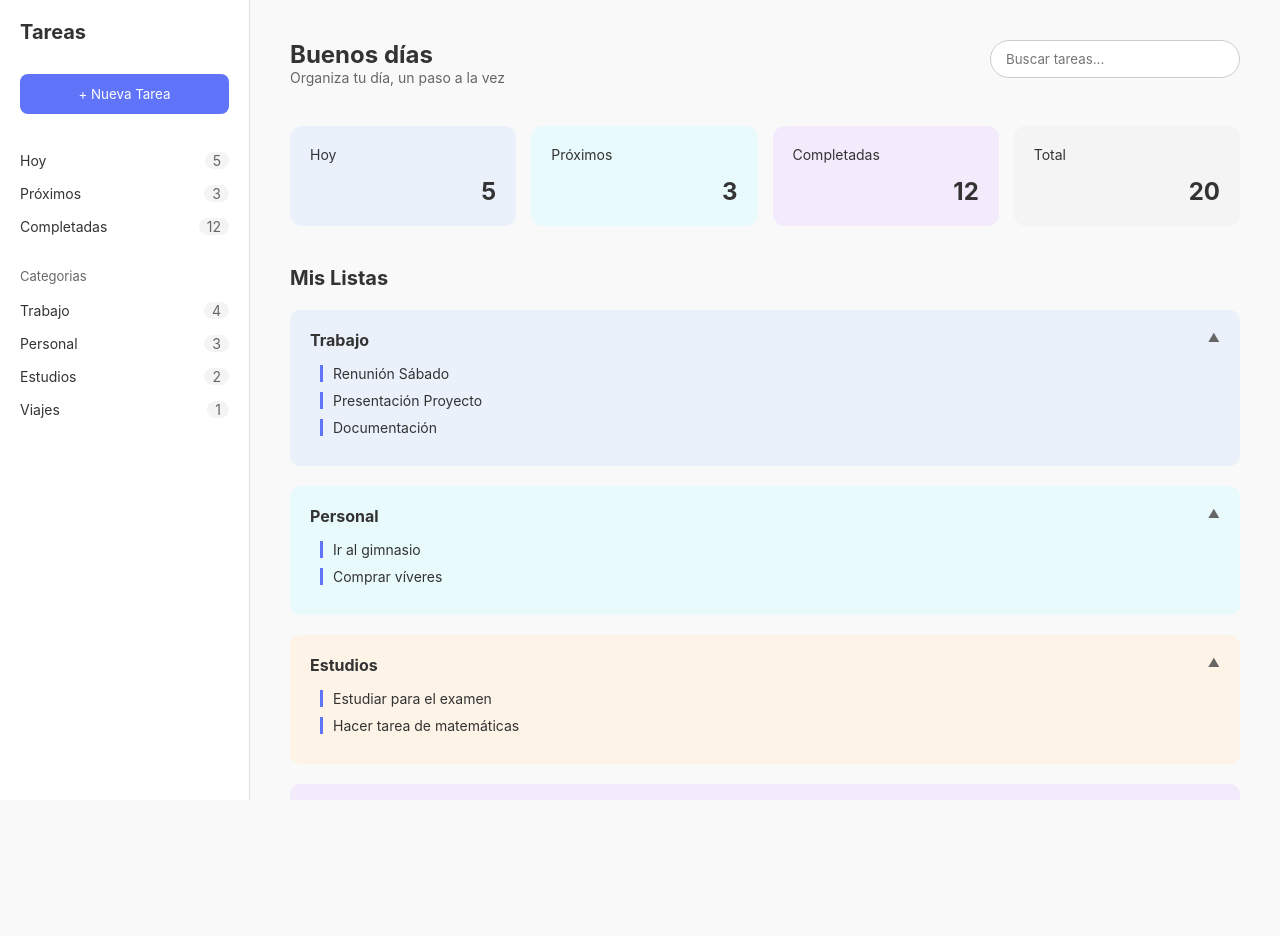
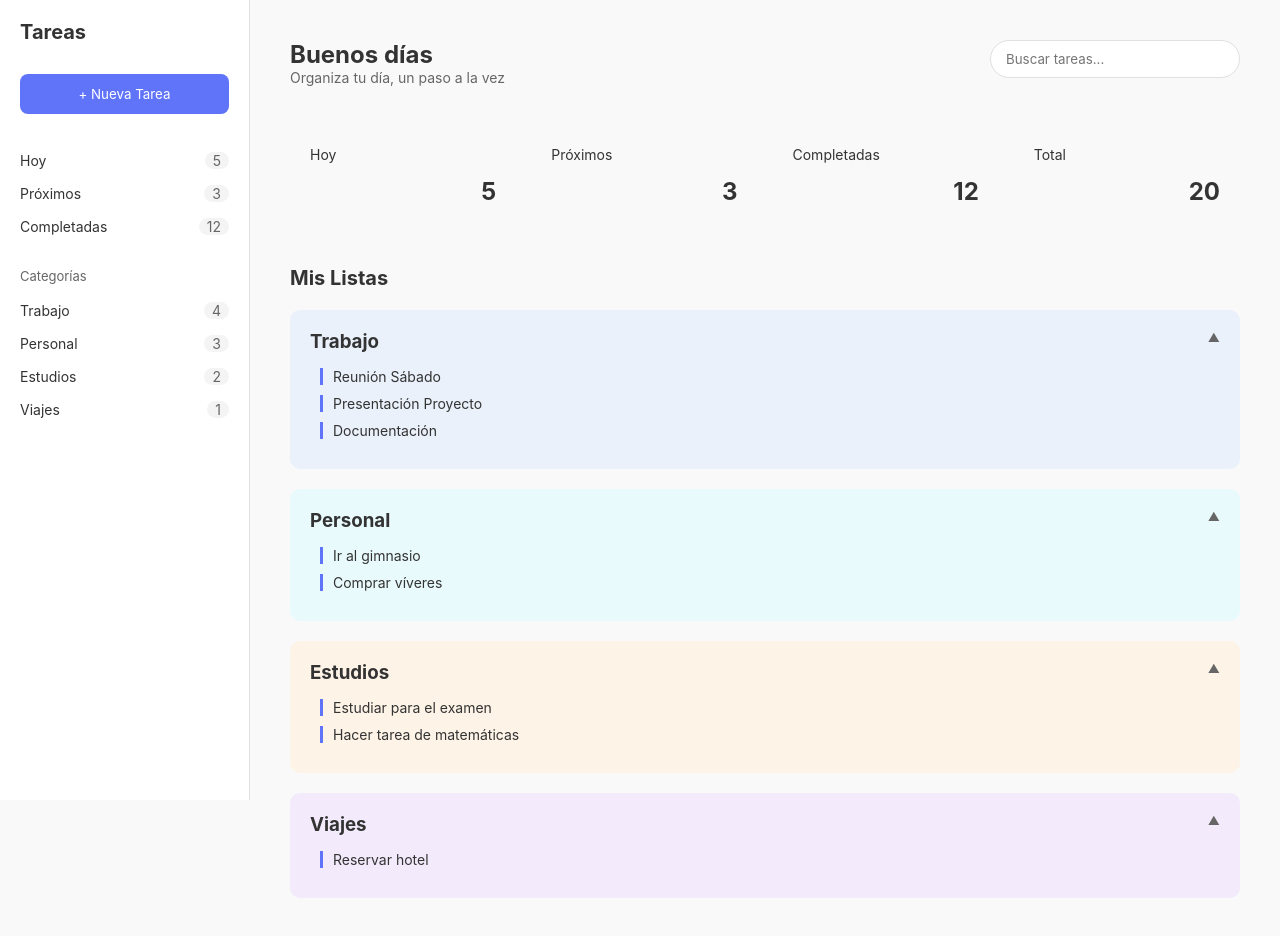
Before and after one commit to mijail-andres-ayala-baez/WEB-Inicial-HTML-CSS-JS_practicas, a website with bundled scripts: page index.html in a window 1280 px wide. Before the commit the page ends 800 px from the top, so only its background shows below. Built offline with nearby package versions, Linux system fonts and the light colour scheme.

Commit message:
refactor: aplicar manual de buenas practicas a HTML, CSS y TS

```diff
--- a/index.html
+++ b/index.html
@@ -1,124 +1,131 @@
 <!DOCTYPE html>
-<html lang="en">
+<html lang="es">
     <head>
         <title>Lista De Tareas</title>
         <link rel="stylesheet" href="styles.css">
     </head>
     <body>
         <div class="contenedor-app">
-            <!--Barra lateral izquierda-->
-            <div class="barra-lateral">
+            <!-- Barra lateral izquierda (Uso de aside semántico) -->
+            <aside class="barra-lateral">
                 <div class="logo">
                     <h2>Tareas</h2>
                 </div>
                 <button class="boton-nuevo" id="botonNuevaTarea">+ Nueva Tarea</button>
 
+                <nav>
                     <ul class="lista-menu">
                         <li>Hoy <span class="contador" id="contadorHoy">5</span></li>
                         <li>Próximos <span class="contador">3</span></li>
                         <li>Completadas <span class="contador">12</span></li>
                     </ul>
 
-                <p class="titulo-seccion">Categorias</p>
+                    <p class="titulo-seccion">Categorías</p>
                     <ul class="lista-menu">
                         <li>Trabajo <span class="contador">4</span></li>
                         <li>Personal <span class="contador">3</span></li>
                         <li>Estudios <span class="contador">2</span></li>
                         <li>Viajes <span class="contador">1</span></li>
                     </ul>
-            </div>
-            <!--Contenido Central-->
-            <div class="contenido-principal">
-                <div class="cabecera">
+                </nav>
+            </aside>
+
+            <!-- Contenido Central (Uso de main semántico) -->
+            <main class="contenido-principal">
+                <!-- Cabecera semántica -->
+                <header class="cabecera">
                     <div class="saludo">
                         <h1>Buenos días</h1>
                         <p>Organiza tu día, un paso a la vez</p>
                     </div>
                     <div class="buscador">
+                        <!-- Label añadido para accesibilidad -->
+                        <label for="buscador" class="oculto">Buscar tareas</label>
                         <input type="text" id="buscador" placeholder="Buscar tareas...">
                     </div>
-                </div>
+                </header>
 
+                <!-- Tarjetas de colores superior -->
+                <section class="tarjeta-resumen">
+                    <article class="tarjeta tarjeta-azul">
+                        <p>Hoy</p>
+                        <h2 id="totalHoy">5</h2>
+                    </article>
+                    <article class="tarjeta tarjeta-verde">
+                        <p>Próximos</p>
+                        <h2>3</h2>
+                    </article>
+                    <article class="tarjeta tarjeta-lila">
+                        <p>Completadas</p>
+                        <h2>12</h2>
+                    </article>
+                    <article class="tarjeta tarjeta-gris">
+                        <p>Total</p>
+                        <h2 id="totalTareas">20</h2>
+                    </article>
+                </section>
 
-                <!--Tarjetas de colores superior-->
-                <div class="tarjeta-resumen">
-                    <div class="tarjeta tarjeta-azul">
-                        <p>Hoy</p>
-                        <h3 id="totalHoy">5</h3>
-                    </div>
-                    <div class="tarjeta tarjeta-verde">
-                        <p>Próximos</p>
-                        <h3>3</h3>
-                    </div>
-                    <div class="tarjeta tarjeta-lila">
-                        <p>Completadas</p>
-                        <h3>12</h3>
-                    </div>
-                    <div class="tarjeta tarjeta-gris">
-                        <p>Total</p>
-                        <h3 id="totalTareas">20</h3>
-                    </div>
-                </div>
-
-            <!--Listas de tareas-->
-                <div class="seccion-listas">
+                <!-- Listas de tareas -->
+                <section class="seccion-listas">
                     <h2>Mis Listas</h2>
 
-                        <!--Lista de trabajo-->
-                        <div class="categoria-caja caja-trabajo">
-                            <div class="cabecera-caja">
-                                <h4>Trabajo</h4>
+                    <!-- Lista de trabajo (Uso de h3 para no saltar niveles) -->
+                    <article class="categoria-caja caja-trabajo">
+                        <header class="cabecera-caja">
+                            <h3>Trabajo</h3>
                             <span class="flecha">▲</span>
-                            </div>
+                        </header>
                         <div class="contenido-tareas">
                             <ul id="listaTrabajo">
-                                    <li>Renunión Sábado</li>
+                                <li>Reunión Sábado</li>
                                 <li>Presentación Proyecto</li>
                                 <li>Documentación</li>
                             </ul>
                         </div>
-                        </div>
+                    </article>
 
-                        <!--Lista Personal-->
-                        <div class="categoria-caja caja-personal">
-                            <div class="cabecera-caja">
-                                <h4>Personal</h4>
+                    <!-- Lista Personal -->
+                    <article class="categoria-caja caja-personal">
+                        <header class="cabecera-caja">
+                            <h3>Personal</h3>
                             <span class="flecha">▲</span>
-                            </div>
+                        </header>
                         <div class="contenido-tareas">
                             <ul>
                                 <li>Ir al gimnasio</li>
                                 <li>Comprar víveres</li>
                             </ul>
                         </div>
-                        </div>
+                    </article>
 
-                        <div class="categoria-caja caja-estudios">
-                            <div class="cabecera-caja">
-                                <h4>Estudios</h4>
+                    <!-- Lista Estudios -->
+                    <article class="categoria-caja caja-estudios">
+                        <header class="cabecera-caja">
+                            <h3>Estudios</h3>
                             <span class="flecha">▲</span>
-                            </div>
+                        </header>
                         <div class="contenido-tareas">
                             <ul>
                                 <li>Estudiar para el examen</li>
                                 <li>Hacer tarea de matemáticas</li>
                             </ul>
                         </div>
-                        </div>
+                    </article>
 
-                        <div class="categoria-caja caja-viajes">
-                            <div class="cabecera-caja">
-                                <h4>Viajes</h4>
+                    <!-- Lista Viajes -->
+                    <article class="categoria-caja caja-viajes">
+                        <header class="cabecera-caja">
+                            <h3>Viajes</h3>
                             <span class="flecha">▲</span>
-                            </div>
+                        </header>
                         <div class="contenido-tareas">
                             <ul>
                                 <li>Reservar hotel</li>
                             </ul>
                         </div>
-                        </div>
-                </div>
-            </div>
+                    </article>
+                </section>
+            </main>
         </div>
 
         <script src="./dist/app.js" type="module"></script>
--- a/styles.css
+++ b/styles.css
@@ -1,179 +1,243 @@
 :root {
-    --color-fondo: #f9f9f9;
-    --blanco: #ffffff;
-    --texto-oscuro: #333333;
-    --texto-gris: #666666;
-    --azul-pastel: #eaf1fb;
-    --verde-pastel: #e9fafc;
-    --lila-pastel: #f3ebfc;
-    --gris-claro: #f4f4f4;
-    --boton-azul: #6074f9;
-    --naranja-pastel: #fdf3e7;
+  /* Global Colors */
+  --bg-main: #f9f9f9;
+  --color-white: #ffffff;
+  --text-dark: #333333;
+  --text-muted: #666666;
+  --border-light: #e0e0e0;
+
+  /* Category Colors */
+  --bg-work: #eaf1fb;
+  --bg-personal: #e9fafc;
+  --bg-travel: #f3ebfc;
+  --bg-studies: #fdf3e7;
+  --bg-total: #f4f4f4;
+
+  /* Action Colors */
+  --btn-primary: #6074f9;
+  --btn-primary-hover: #4d62e0;
 }
 
+/* Fix: The universal selector was typed as '-' instead of '*' */
 * {
   margin: 0;
   padding: 0;
   box-sizing: border-box;
-    font-family:'Inter', sans-serif;
+  font-family: 'Inter', sans-serif;
 }
 
 body {
-    background-color: var(--color-fondo);
-    color: var(--texto-oscuro);
+  background-color: var(--bg-main);
+  color: var(--text-dark);
 }
 
 .contenedor-app {
   display: flex;
-    height: 100vh;
+  flex-direction: column; /* Mobile-first layout */
+  min-height: 100vh;
   width: 100%;
 }
 
-/* ---------- Barra lateral ---------- */
+/* Desktop layout adjustment */
+@media (min-width: 768px) {
+  .contenedor-app {
+    flex-direction: row;
+  }
+}
+
+/* ---------- Sidebar ---------- */
 .barra-lateral {
-    width: 250px;
-    background-color: var(--blanco);
-    padding: 20px;
-    border-right: 1px solid #e0e0e0;
+  width: 100%;
+  background-color: var(--color-white);
+  padding: 1.25rem; /* 20px */
+  border-bottom: 1px solid var(--border-light);
+}
+
+@media (min-width: 768px) {
+  .barra-lateral {
+    width: 15.625rem; /* 250px */
+    border-bottom: none;
+    border-right: 1px solid var(--border-light);
+    height: 100vh;
     overflow-y: auto;
   }
+}
+
 .logo h2 {
-    margin-bottom: 30px;
-    font-size: 20px;
+  margin-bottom: 1.875rem; /* 30px */
+  font-size: 1.25rem; /* 20px */
 }
+
 .boton-nuevo {
-    background-color: var(--boton-azul);
-    color: white;
+  background-color: var(--btn-primary);
+  color: var(--color-white);
   border: none;
-    border-radius: 8px;
-    padding: 12px;
+  border-radius: 0.5rem; /* 8px */
+  padding: 0.75rem; /* 12px */
   width: 100%;
-    margin-bottom: 30px;
+  margin-bottom: 1.875rem; /* 30px */
   cursor: pointer;
 }
 
 .boton-nuevo:hover {
-    background-color: #4d62e0;
+  background-color: var(--btn-primary-hover);
 }
+
 .titulo-seccion {
-    color: var(--texto-gris);
-    font-size: 13px;
-    margin-top:25px;
-    margin-bottom: 10px;
+  color: var(--text-muted);
+  font-size: 0.8125rem; /* 13px */
+  margin-top: 1.5625rem; /* 25px */
+  margin-bottom: 0.625rem; /* 10px */
 }
+
 .lista-menu {
   list-style: none;
 }
+
 .lista-menu li {
-    padding: 8px 0;
-    font-size: 14px;
+  padding: 0.5rem 0; /* 8px */
+  font-size: 0.875rem; /* 14px */
   display: flex;
   justify-content: space-between;
 }
+
 .contador {
-    color: var(--texto-gris);
-    background-color: var(--gris-claro);
-    border-radius: 10px;
-    padding: 0 8px;
+  color: var(--text-muted);
+  background-color: var(--bg-total);
+  border-radius: 0.625rem; /* 10px */
+  padding: 0 0.5rem; /* 8px */
 }
 
-/* ---------- Contenido principal ---------- */
+/* ---------- Main Content ---------- */
 .contenido-principal {
   flex: 1;
-    padding: 40px;
+  padding: 1.25rem; /* 20px for mobile */
   overflow-y: auto;
 }
+
+@media (min-width: 768px) {
+  .contenido-principal {
+    padding: 2.5rem; /* 40px */
+  }
+}
+
 .cabecera {
   display: flex;
-    justify-content: space-between;
-    margin-bottom: 40px;
-}
-.saludo h1 {
-    font-size: 24px;
-}
-.saludo p {
-    color: var(--texto-gris);
-    font-size: 14px;
-}
-.buscador input {
-    padding: 10px 15px;
-    border-radius: 20px;
-    border: 1px solid #ccc;
-    width: 250px;
+  flex-direction: column;
+  gap: 1.25rem;
+  margin-bottom: 2.5rem; /* 40px */
 }
 
-/* ---------- Tarjetas de resumen ---------- */
+@media (min-width: 768px) {
+  .cabecera {
+    flex-direction: row;
+    justify-content: space-between;
+    gap: 0;
+  }
+}
+
+.saludo h1 {
+  font-size: 1.5rem; /* 24px */
+}
+
+.saludo p {
+  color: var(--text-muted);
+  font-size: 0.875rem; /* 14px */
+}
+
+.buscador input {
+  padding: 0.625rem 0.9375rem; /* 10px 15px */
+  border-radius: 1.25rem; /* 20px */
+  border: 1px solid var(--border-light);
+  width: 100%;
+}
+
+@media (min-width: 768px) {
+  .buscador input {
+    width: 15.625rem; /* 250px */
+  }
+}
+
+/* ---------- Summary Cards ---------- */
 .tarjeta-resumen {
   display: flex;
-    gap: 15px;
-    margin-bottom: 40px;
+  flex-wrap: wrap; /* Allows cards to wrap on smaller screens */
+  gap: 0.9375rem; /* 15px */
+  margin-bottom: 2.5rem; /* 40px */
 }
+
 .tarjeta {
-    flex: 1;
-    padding: 20px;
-    border-radius: 12px;
+  flex: 1 1 calc(50% - 0.9375rem); /* Two columns on mobile */
+  padding: 1.25rem; /* 20px */
+  border-radius: 0.75rem; /* 12px */
   display: flex;
   flex-direction: column;
   justify-content: space-between;
-    height: 100px;
+  min-height: 6.25rem; /* 100px */
+}
+
+@media (min-width: 768px) {
+  .tarjeta {
+    flex: 1; /* One row on desktop */
+  }
 }
 
 .tarjeta p {
-    font-size: 14px;
+  font-size: 0.875rem; /* 14px */
 }
 
-.tarjeta h3 {
+.tarjeta h2 {
   align-self: flex-end;
-    font-size: 24px;
+  font-size: 1.5rem; /* 24px */
 }
-.tarjeta-azul { background-color: var(--azul-pastel); }
-.tarjeta-verde { background-color: var(--verde-pastel); }
-.tarjeta-lila { background-color: var(--lila-pastel); }
-.tarjeta-gris { background-color: var(--gris-claro); }
 
-/* ---------- Sección de listas ---------- */
+/* Functional class names instead of colors */
+.tarjeta-hoy { background-color: var(--bg-work); }
+.tarjeta-proximos { background-color: var(--bg-personal); }
+.tarjeta-completadas { background-color: var(--bg-travel); }
+.tarjeta-total { background-color: var(--bg-total); }
+
+/* ---------- Task Lists ---------- */
 .seccion-listas h2 {
-    margin-bottom: 20px;
-    font-size: 20px;
+  margin-bottom: 1.25rem; /* 20px */
+  font-size: 1.25rem; /* 20px */
 }
+
 .categoria-caja {
-    padding: 20px;
-    border-radius: 10px;
-    margin-bottom: 20px;
+  padding: 1.25rem; /* 20px */
+  border-radius: 0.625rem; /* 10px */
+  margin-bottom: 1.25rem; /* 20px */
 }
-.caja-trabajo {
-    background-color: var(--azul-pastel);
-}
-.caja-personal {
-    background-color: var(--verde-pastel);
-}
-.caja-estudios {
-    background-color: var(--naranja-pastel);
-}
-.caja-viajes {
-    background-color: var(--lila-pastel);
-}
+
+.caja-trabajo { background-color: var(--bg-work); }
+.caja-personal { background-color: var(--bg-personal); }
+.caja-estudios { background-color: var(--bg-studies); }
+.caja-viajes { background-color: var(--bg-travel); }
+
 .cabecera-caja {
   display: flex;
   justify-content: space-between;
   cursor: pointer;
 }
+
 .flecha {
-    font-size: 12px;
-    color: var(--texto-gris);
+  font-size: 0.75rem; /* 12px */
+  color: var(--text-muted);
 }
+
 .contenido-tareas ul {
   list-style: none;
-    margin-top: 15px;
-    margin-left: 10px;
+  margin-top: 0.9375rem; /* 15px */
+  margin-left: 0.625rem; /* 10px */
 }
+
 .contenido-tareas li {
-    margin-bottom: 10px;
-    font-size: 14px;
-    border-left: 3px solid var(--boton-azul);
-    padding-left: 10px;
+  margin-bottom: 0.625rem; /* 10px */
+  font-size: 0.875rem; /* 14px */
+  border-left: 3px solid var(--btn-primary);
+  padding-left: 0.625rem; /* 10px */
 }
 
 .oculto {
-    display:none;
+  display: none;
 }
--- a/tsconfig.json
+++ b/tsconfig.json
@@ -7,7 +7,7 @@
 
     // Environment Settings
     // See also https://aka.ms/tsconfig/module
-    "module": "ESNext",
+    "module": "ESNext", //nodenext
     "target": "esnext",
     "types": [],
     // For nodejs:
```
Also changed, not shown: src/app.ts (+36 -31 lines), README.md (added). Lines whose indentation alone changed are shown as unchanged.
